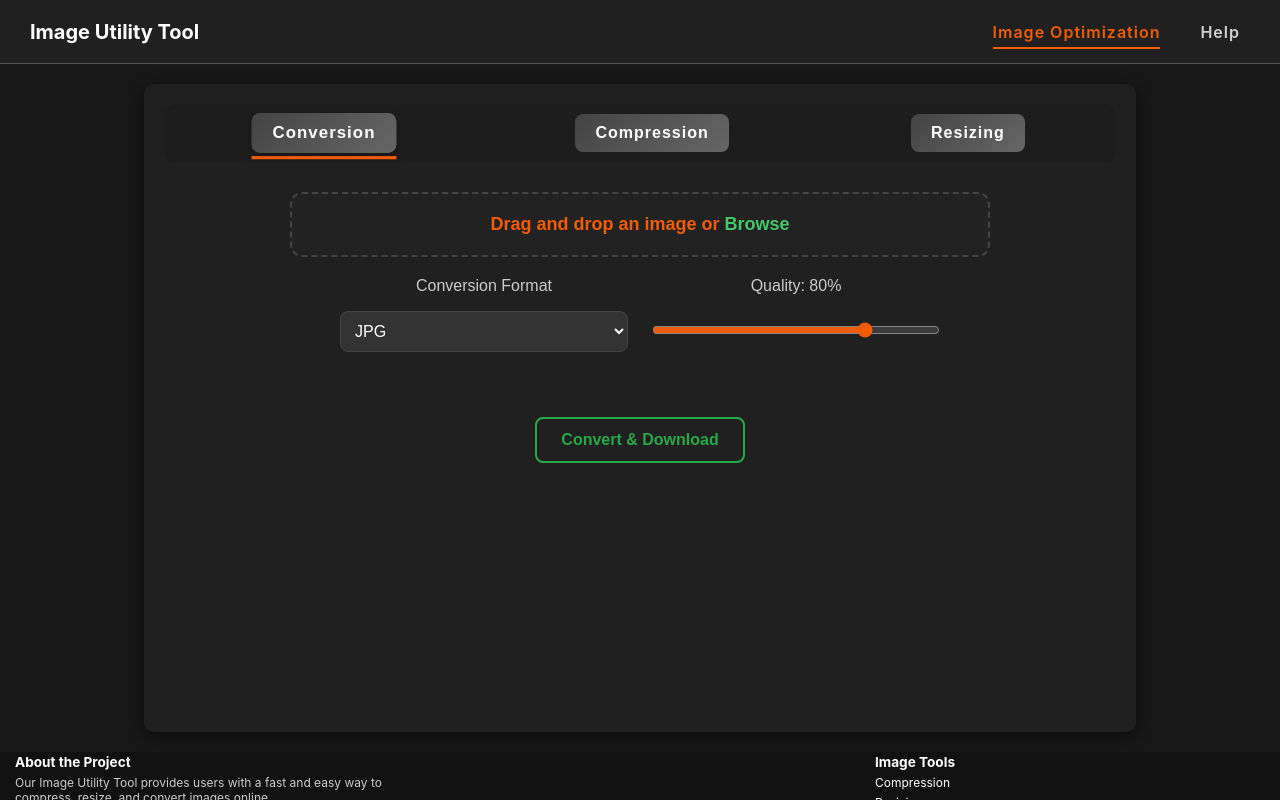
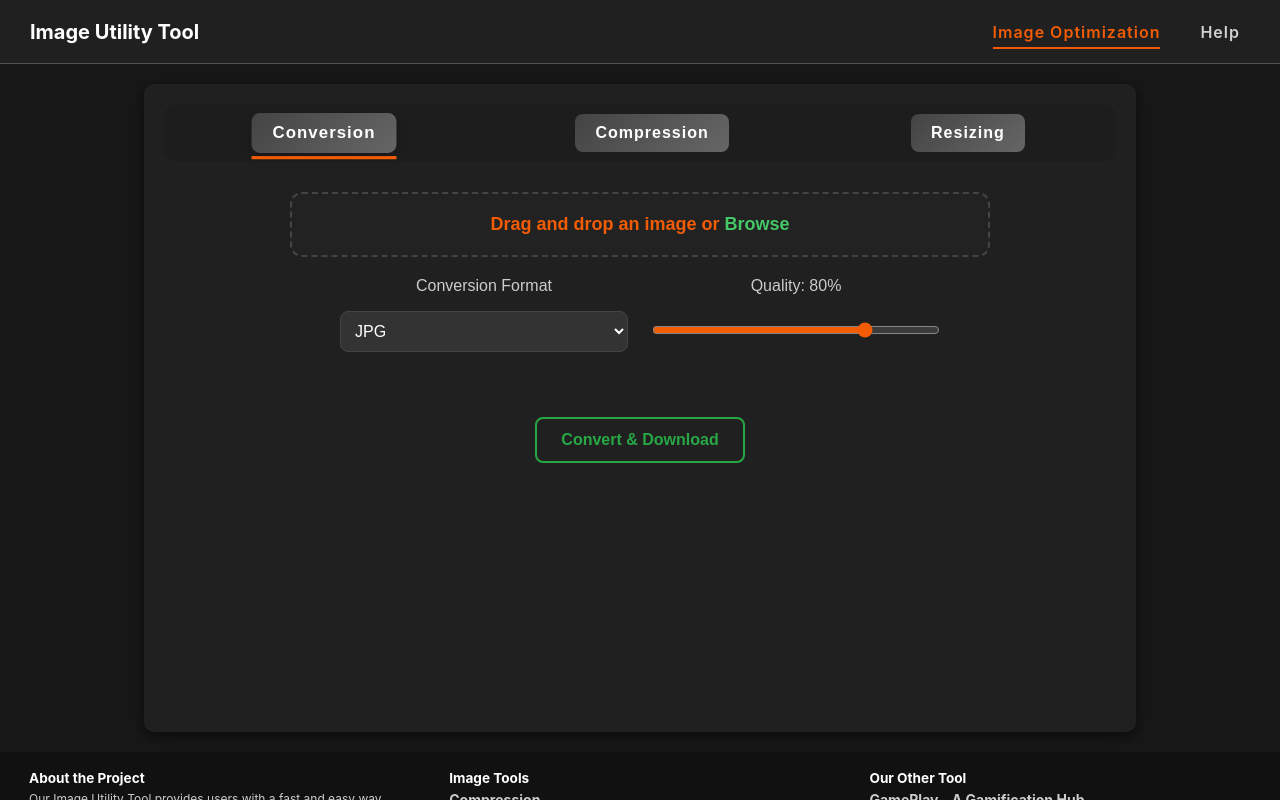
Before and after one commit to chahar007/utilities, a React (Create React App) app: page / in a window 1280 px wide. Built offline with nearby package versions, Linux system fonts and the light colour scheme.

Commit message:
seo changes

```diff
--- a/src/components/shared/Footer/Footer.jsx
+++ b/src/components/shared/Footer/Footer.jsx
@@ -10,6 +10,10 @@ const Footer = () => {
     // Ensure that navigate does not call setState or any state change logic that would cause a re-render
     navigate(slug);
   };
+
+  const openUrl = () => {
+    window.open('https://gameplay.in.net/');
+  }
 
   return (
     <footer className={styles.footerStrip}>
@@ -24,9 +28,16 @@ const Footer = () => {
         <section className={styles.footerTools}>
           <h2>Image Tools</h2>
           <ul>
-            <li><a>Compression</a></li>
-            <li><a>Resizing</a></li>
-            <li><a>Conversion</a></li>
+            <li><h3>Compression</h3></li>
+            <li><h3>Resizing</h3></li>
+            <li><h3>Conversion</h3></li>
+          </ul>
+        </section>
+        <section className={styles.footerTools}>
+          <h2>Our Other Tool</h2>
+          <ul>
+            <li>
+              <h3 onClick={openUrl} >GamePlay - A Gamification Hub</h3></li>
           </ul>
         </section>
       </div>
--- a/src/components/shared/Footer/Footer.module.scss
+++ b/src/components/shared/Footer/Footer.module.scss
@@ -4,7 +4,7 @@
   color: #fff;
   height: 100%;
   width: 100%;
-  padding: 0 10px;
+  padding: 1rem 1.5rem;
   font-size: 0.75rem; /* Smaller text size */
   display: flex;
   justify-content: space-between;
--- a/src/config/routes/route.scss
+++ b/src/config/routes/route.scss
@@ -5,7 +5,7 @@
     .outlet {
         width: 100%;
         height: 100%;
-
+        overflow-y: auto;
         .header-layout {
             height: 4rem;
             width: 100%;
@@ -20,7 +20,7 @@
 
 
         .footer-outlet{
-            height: 3rem;
+            // height: 3rem;
             width: 100%;
         }
 
```
Also changed, not shown: public/sitemap.txt.
